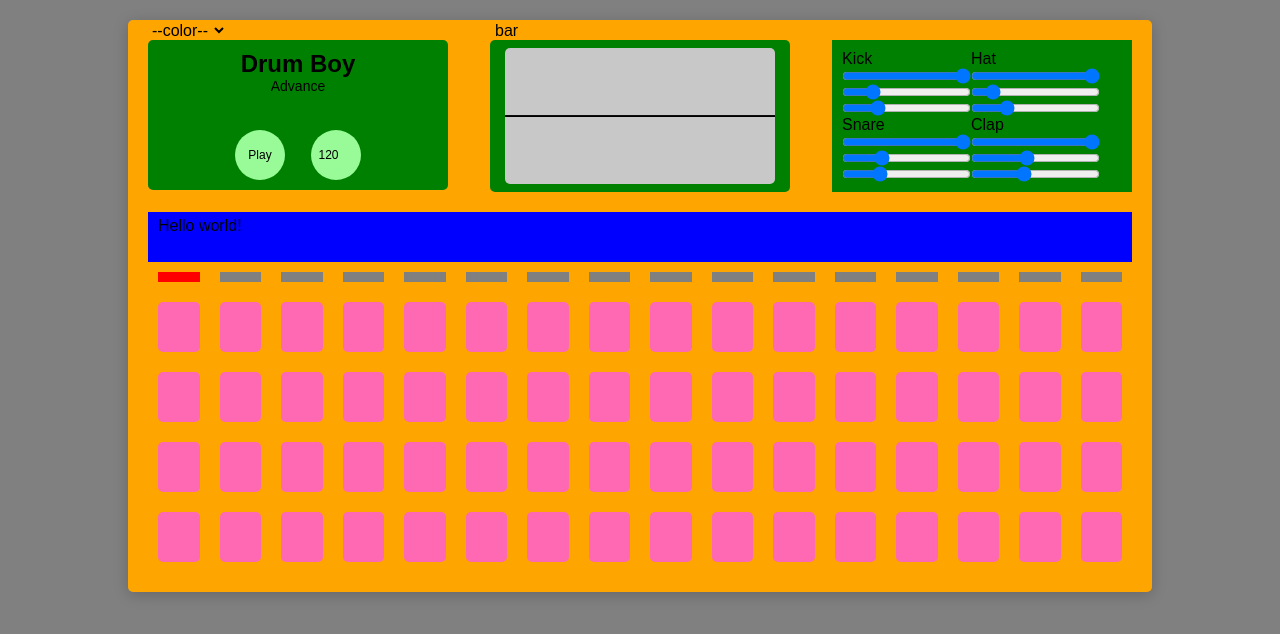
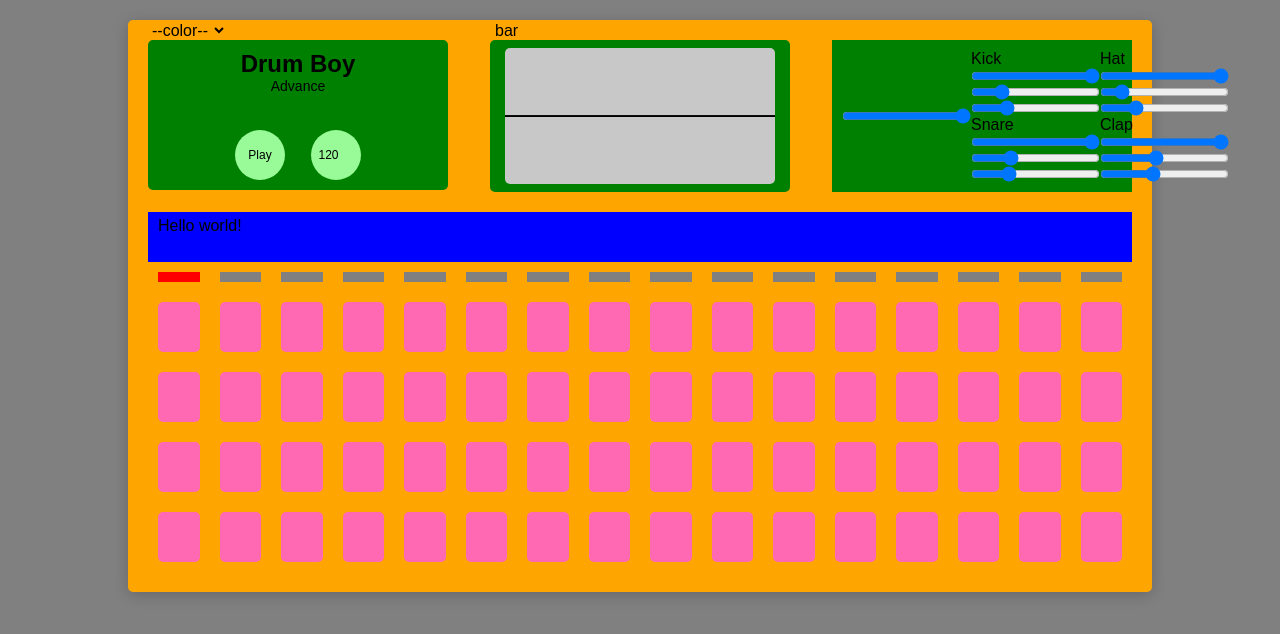
Before and after one commit to eliraybon/ElectronAligner, a React (Create React App) app: page / in a window 1280 px wide. Shown: the top 634 px of the page. Built offline with nearby package versions, Linux system fonts and the light colour scheme.

Commit message:
Add master volume control

```diff
--- a/src/components/DrumBoy.jsx
+++ b/src/components/DrumBoy.jsx
@@ -12,6 +12,7 @@ export default class DrumBoy extends React.Component {
     this.state = {
       bpm: 120,
       playing: false,
+      masterVolume: 1,
       colorScheme: '--color--',
       kick: {
         volume: 1,
@@ -37,7 +38,10 @@ export default class DrumBoy extends React.Component {
 
     const context = Transport.context.rawContext;
     this.analyser = context.createAnalyser();
-    this.analyser.connect(context.destination);
+    this.masterVolume = context.createGain();
+
+    this.analyser.connect(this.masterVolume);
+    this.masterVolume.connect(context.destination);
 
     Transport.bpm.value = 120;
     Transport.loop = true;
@@ -101,6 +105,13 @@ export default class DrumBoy extends React.Component {
     })
   }
 
+  changeMasterVolume = e => {
+    debugger;
+    const masterVolume = e.currentTarget.value / 100;
+    this.setState({ masterVolume });
+    this.masterVolume.gain.setValueAtTime(masterVolume, Transport.context.currentTime);
+  }
+
   render() {
     return (
       <div className="drum-boy">
@@ -127,7 +138,9 @@ export default class DrumBoy extends React.Component {
               snare={this.state.snare}
               hat={this.state.hat}
               clap={this.state.clap}
+              masterVolume={this.state.masterVolume}
               updateSound={this.updateSound}
+              changeMasterVolume={this.changeMasterVolume}
               colorScheme={this.state.colorScheme}
             />
           </div>
--- a/src/components/Main/SoundControls.jsx
+++ b/src/components/Main/SoundControls.jsx
@@ -9,6 +9,15 @@ export default class SoundControls extends React.Component {
   render() {
     return (
       <div className="sound-controls">
+        <input
+          className="master-volume"
+          type="range"
+          value={this.props.masterVolume * 100}
+          min={0}
+          max={100}
+          onChange={this.props.changeMasterVolume}
+        />
+
         <div className="sc-left">
           <div className="kick-controls">
             <h3>Kick</h3>
--- a/src/components/Sequencer/StepSequencer.jsx
+++ b/src/components/Sequencer/StepSequencer.jsx
@@ -21,7 +21,7 @@ export default class StepSequeuncer extends React.Component {
     this.transport = transport;
     this.context = transport.context;
     this.analyser = analyser;
-    debugger;
+
     this.kick = new Kick(this.context, this.analyser, kick);
     this.snare = new Snare(this.context, this.analyser, snare);
     this.hat = new Hat(this.context, this.analyser, hat);
```
